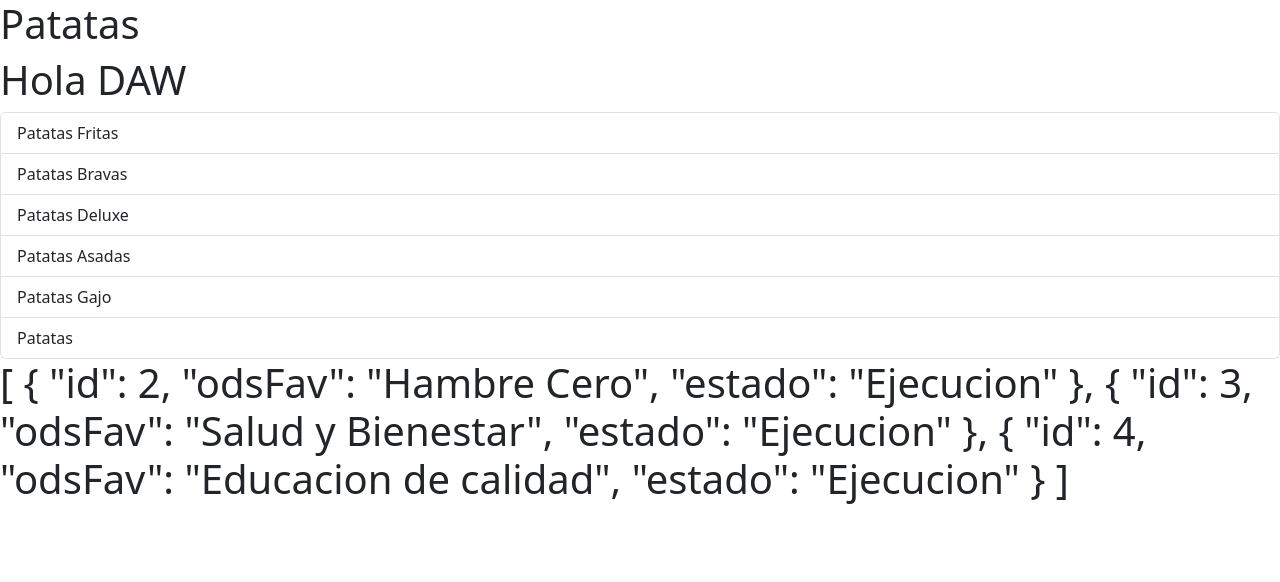
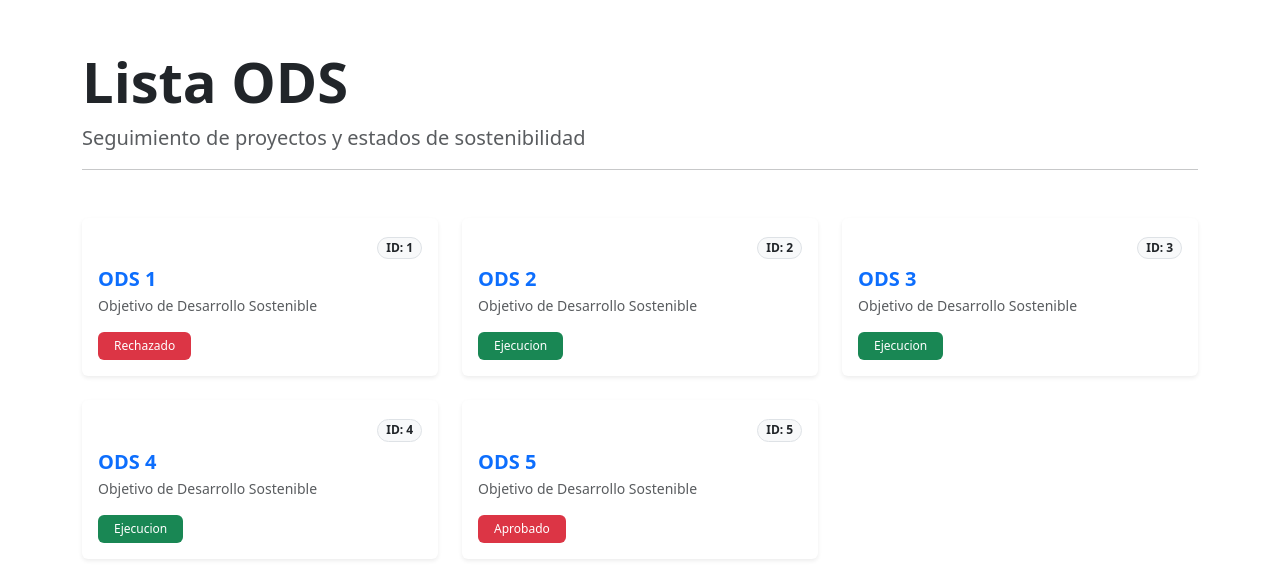
Before and after one commit to DeityLimon/HolaMundoReact, a React (Vite) app in the folder HolaMundo/: page / in a window 1280 px wide. Shown: the top 582 px of the page. Built offline with nearby package versions, Linux system fonts and the light colour scheme.

Commit message:
Modificacion main.tsx, App.tsx, Card.tsx, Ods.tsx

```diff
--- a/HolaMundo/src/components/App.tsx
+++ b/HolaMundo/src/components/App.tsx
@@ -1,8 +1,25 @@
+import { Card } from './Card';
+import { odsAlumnos } from '../data/Ods';
+
 function App() {
   return (
-    <>
-      <h1>Patatas</h1>
-    </>
+    // 'container' centra el contenido y 'py-5' añade padding vertical
+    <div className="container py-5">
+      <header className="mb-5">
+        <h1 className="display-4 fw-bold text-dark">Lista ODS</h1>
+        <p className="text-muted fs-5">Seguimiento de proyectos y estados de sostenibilidad</p>
+        <hr />
+      </header>
+
+      {/* Grid: 1 columna en móvil, 2 en tablets y 3 en pantallas grandes */}
+      <div className="row row-cols-1 row-cols-md-2 row-cols-lg-3 g-4">
+        {odsAlumnos.map((item) => (
+          <div className="col" key={item.id}>
+            <Card itemOds={item} />
+          </div>
+        ))}
+      </div>
+    </div>
   );
 }
 
--- /dev/null
+++ b/HolaMundo/src/components/Card.tsx
@@ -0,0 +1,37 @@
+import type { InterfazSostenible } from '../data/Ods';
+
+export const Card = ({ itemOds }: { itemOds: InterfazSostenible }) => {
+  // Lógica visual para el color del estado (sin tocar la lógica de datos)
+  const esEjecucion = itemOds.estado.toLowerCase().includes('ejecucion');
+  const badgeColor = esEjecucion ? 'text-bg-success' : 'text-bg-danger';
+
+  return (
+    <div className="card h-100 shadow-sm border-0">
+      <div className="card-body d-flex flex-column">
+        {/* Número ID sutil en la esquina */}
+        <div className="text-end">
+          <span className="badge rounded-pill bg-light text-dark border">
+            ID: {itemOds.id}
+          </span>
+        </div>
+
+        {/* Información principal */}
+        <div className="mt-2">
+          <h5 className="card-title fw-bold text-primary mb-1">
+            {itemOds.odsFav}
+          </h5>
+          <p className="card-text text-muted small mb-3">
+            Objetivo de Desarrollo Sostenible
+          </p>
+        </div>
+
+        {/* Estado con estilo de etiqueta */}
+        <div className="mt-auto">
+          <span className={`badge px-3 py-2 fw-medium ${badgeColor}`}>
+            {itemOds.estado}
+          </span>
+        </div>
+      </div>
+    </div>
+  );
+};
--- a/HolaMundo/src/components/ods.tsx
+++ /dev/null
@@ -1,55 +0,0 @@
-function ods(){
-    enum listaODS{
-        ods1 = "Fin De La Pobreza",
-        ods2 = "Hambre Cero",
-        ods3 = "Salud y Bienestar",
-        ods4 = "Educacion de calidad",
-        ods5 = "Igualdad de genero",
-        ods6 = "Agua limpia y saneamiento",
-        ods7 = "Energia sostenible y no contaminante",
-        ods8 = "Trabajo decente y crecimiento economico"
-    };
-    type EstadoODS = 'Aprobado' | 'Ejecucion' | 'Completado' | 'Rechazado';
-
-    interface InterfazSostenible {
-        id:number;
-        odsFav:listaODS;
-        estado:EstadoODS;
-    }
-
-    const odsAlumnos:InterfazSostenible[] = [
-        {
-            id:1,
-            odsFav:listaODS.ods1,
-            estado:'Rechazado'
-        },
-        {
-            id:2,
-            odsFav:listaODS.ods2,
-            estado:'Ejecucion'
-        },
-        {
-            id:3,
-            odsFav:listaODS.ods3,
-            estado:'Ejecucion'
-        },
-        {
-            id:4,
-            odsFav:listaODS.ods4,
-            estado:'Ejecucion'
-        }
-    ];
-
-
-    let odsFav = listaODS.ods1;
-
-    function filtrarProyectosClimaticos(ods : InterfazSostenible[]):InterfazSostenible[]{
-        return ods.filter(o => o.estado === 'Ejecucion');
-    }
-
-    const resultadoJSON = filtrarProyectosClimaticos(odsAlumnos);
-
-    return( <h1>{JSON.stringify(resultadoJSON, null, 3)}</h1>)
-}
-
-export default ods
--- /dev/null
+++ b/HolaMundo/src/data/Ods.tsx
@@ -0,0 +1,35 @@
+type EstadoODS = 'Aprobado' | 'Ejecucion' | 'Completado' | 'Rechazado';
+
+    export interface InterfazSostenible {
+        id: number;
+        odsFav: string;
+        estado: EstadoODS;
+    }
+
+    export const odsAlumnos:InterfazSostenible[] = [
+        {
+            id:1,
+            odsFav:"ODS 1",
+            estado:'Rechazado'
+        },
+        {
+            id:2,
+            odsFav:"ODS 2",
+            estado:'Ejecucion'
+        },
+        {
+            id:3,
+            odsFav:"ODS 3",
+            estado:'Ejecucion'
+        },
+        {
+            id:4,
+            odsFav:"ODS 4",
+            estado:'Ejecucion'
+        },
+        {
+            id:5,
+            odsFav:"ODS 5",
+            estado:'Aprobado'
+        }
+    ];
--- a/HolaMundo/src/main.tsx
+++ b/HolaMundo/src/main.tsx
@@ -2,15 +2,9 @@ import { StrictMode } from 'react'
 import { createRoot } from 'react-dom/client'
 import 'bootstrap/dist/css/bootstrap.css'
 import App from './components/App.tsx'
-import List from './components/List.tsx'
-import HolaReact from './components/HolaReact.tsx'
-import Ods from './components/ods.tsx'
 
 createRoot(document.getElementById('root')!).render(
   <StrictMode>
     <App />
-    <HolaReact />
-    <List />
-    <Ods />
   </StrictMode>,
 )
```
